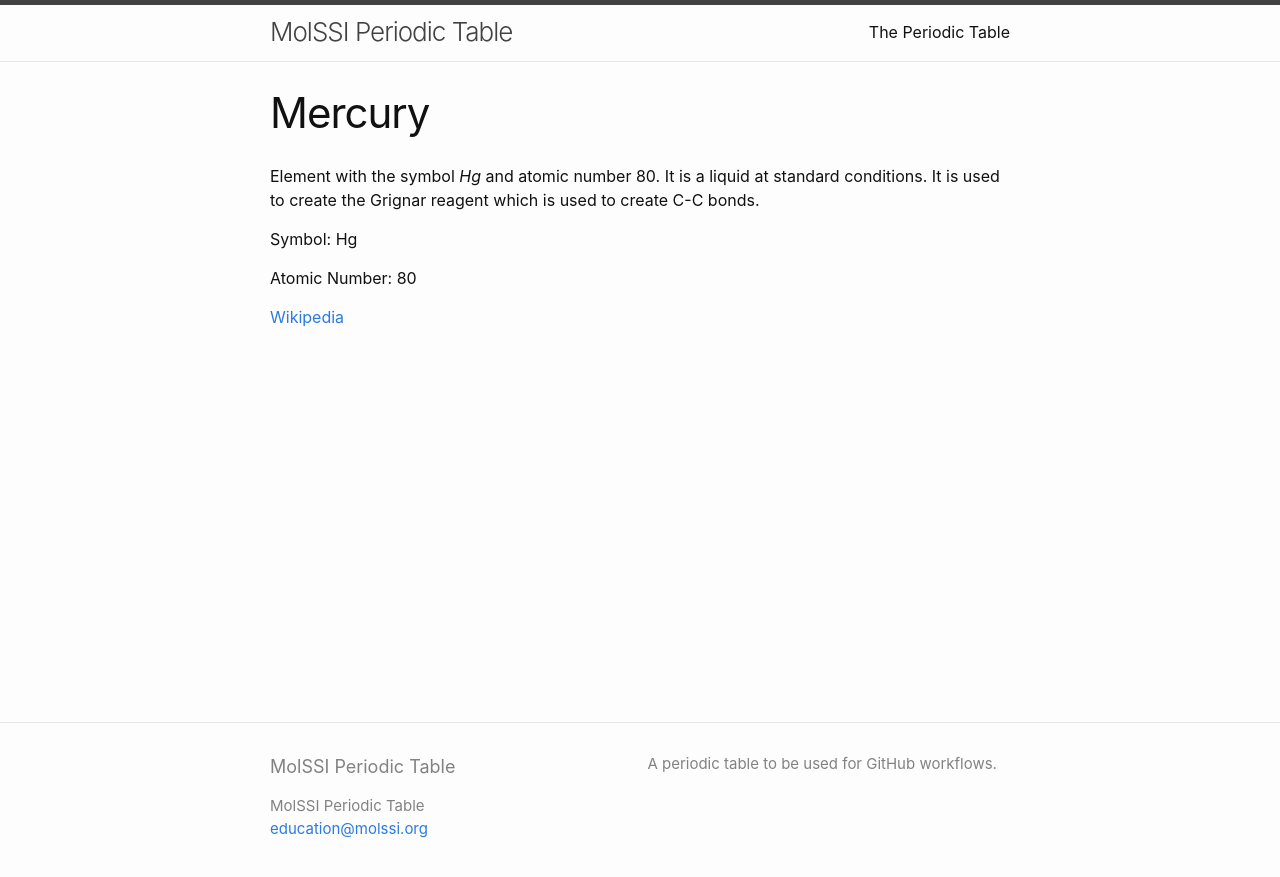
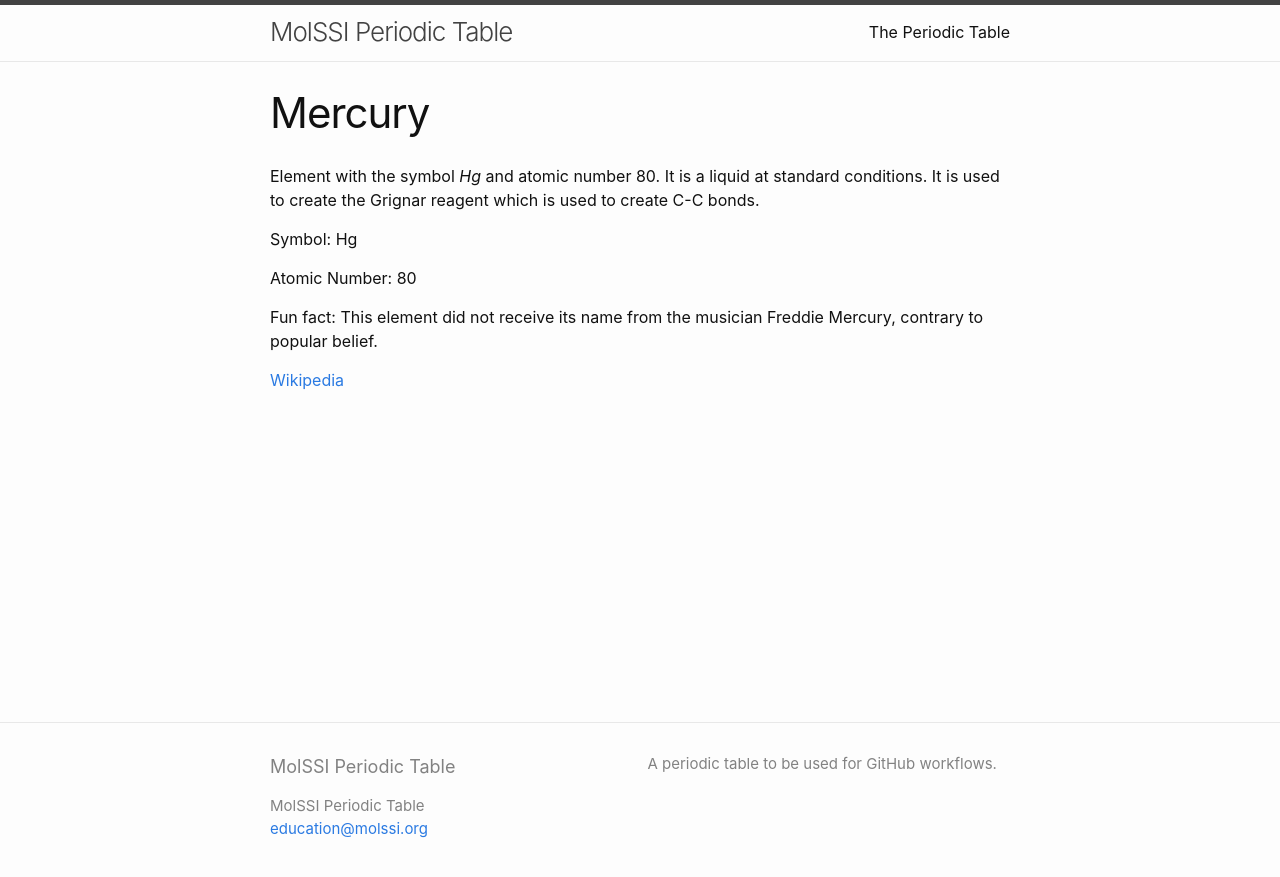
Before and after one commit to MolSSI-Education/periodic-table, a Jekyll site: the page built from elements/mercury.md, in a window 1280 px wide. Shown: the top 877 px of the page. Built offline with Jekyll 4.4.1, drawn with Linux system fonts in a browser that asks for light colours.

Commit message:
Added a silly comment to mercury.md

```diff
--- a/elements/mercury.md
+++ b/elements/mercury.md
@@ -9,4 +9,6 @@ Symbol: Hg
 
 Atomic Number: 80
 
+Fun fact: This element did not receive its name from the musician Freddie Mercury, contrary to popular belief.
+
 [Wikipedia](https://en.wikipedia.org/wiki/Mercury_(element))
```
